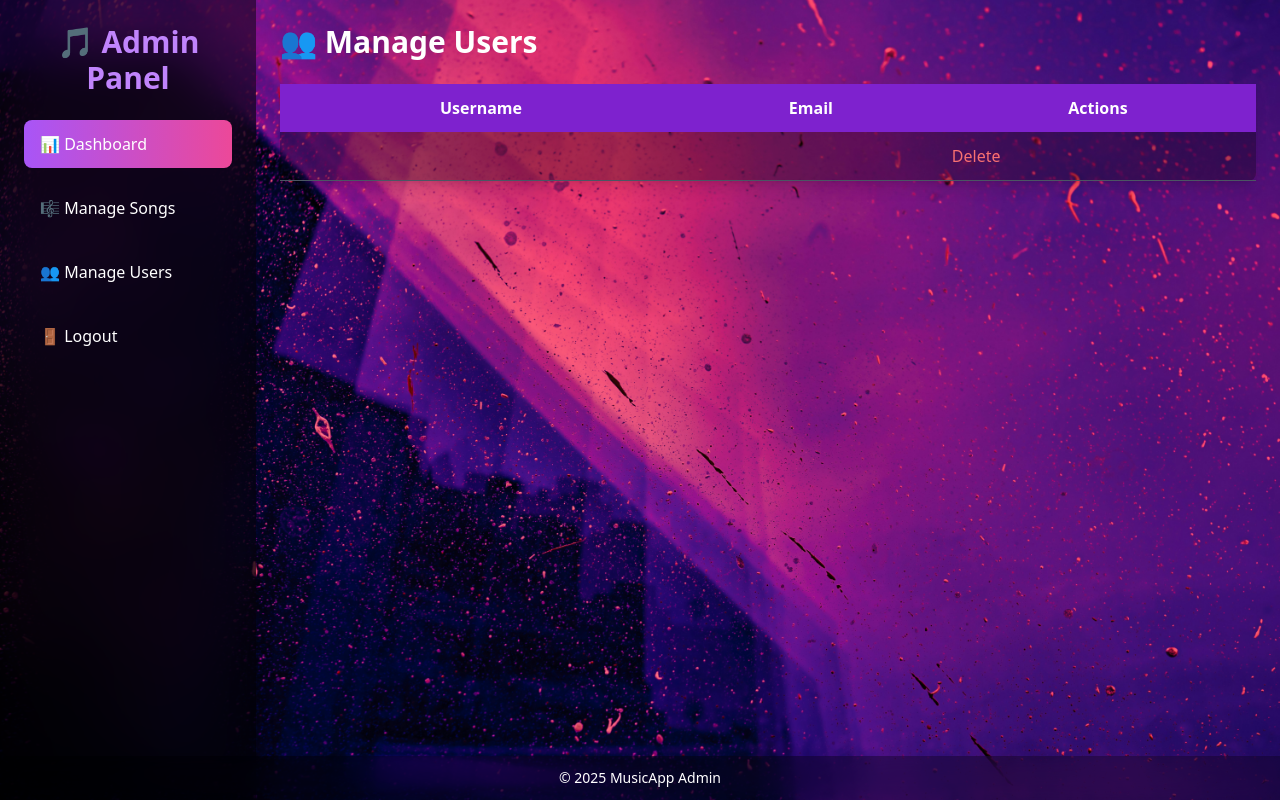
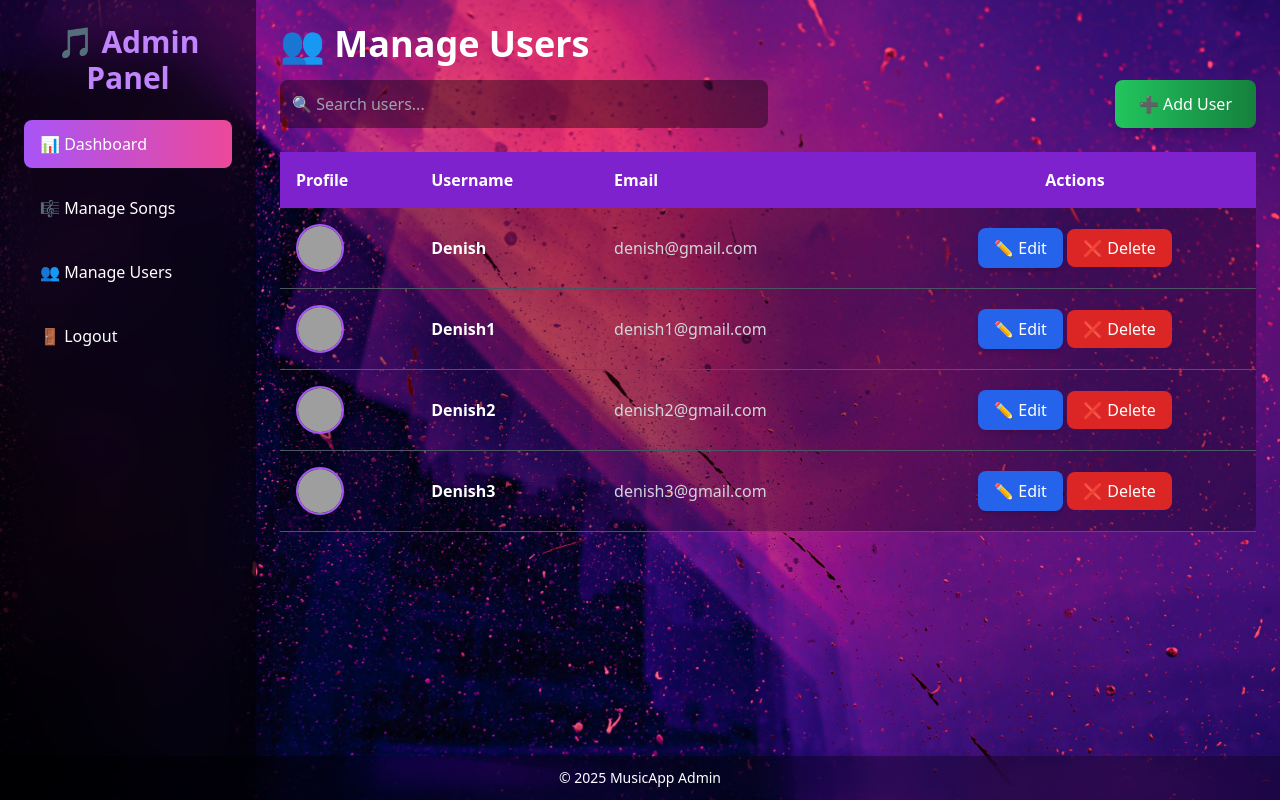
Before and after one commit to BoradDenish/django_music_app, a Django app: page /a/users in a window 1280 px wide. Run offline with Django 5.2, Linux system fonts and the light colour scheme; tables that the repository leaves empty hold one stand-in row (values such as "Sample post"); some libraries are stand-ins or nearby versions; grey boxes are pictures that could not be loaded.

Commit message:
design user add and edit model

```diff
--- a/music_admin/urls.py
+++ b/music_admin/urls.py
@@ -8,4 +8,10 @@
     path('dashboard', views.admin_dashboard, name='admin_dashboard'),
     path('songs', views.admin_songs, name='admin_songs'),
     path('users', views.admin_users, name='admin_users'),
+
+    path('user/delete/<int:id>', views.delete_user, name='delete_user'),
+
+    # path('songs/edit/<int:song_id>', views.edit_song, name='edit_song'),
+    # path('songs/delete/<int:song_id>', views.delete_song, name='delete_song'),
+    # path('songs/add', views.add_song, name='add_song'),
 ]
--- a/music_admin/views.py
+++ b/music_admin/views.py
@@ -81,9 +81,26 @@
     })
 
 def admin_songs(request):
-    songs = Song.objects.all()
+    # songs = Song.objects.all()
+    songs = [
+        {"title": "Blinding Lights", "artist": "The Weeknd", "cover": "songs/blinding_lights.jpg"},
+        {"title": "Levitating", "artist": "Dua Lipa", "cover": "songs/levitating.jpg"},
+        {"title": "Shape of You", "artist": "Ed Sheeran", "cover": "songs/shape_of_you.jpg"},
+        {"title": "Peaches", "artist": "Justin Bieber", "cover": "songs/peaches.jpg"},
+        {"title": "Save Your Tears", "artist": "The Weeknd", "cover": "songs/save_your_tears.jpg"},
+        {"title": "Watermelon Sugar", "artist": "Harry Styles", "cover": "songs/watermelon_sugar.jpg"},
+    ]
     return render(request, "admin/songs/admin_songs.html", {"songs": songs})
 
 def admin_users(request):
-    users = User.objects.all()
+    # users = User.objects.all()
+    users = [
+        {"id": 1, "username": "Denish", "email": "denish@gmail.com"},
+        {"id": 2, "username": "Denish1", "email": "denish1@gmail.com"},
+        {"id": 3, "username": "Denish2", "email": "denish2@gmail.com"},
+        {"id": 4, "username": "Denish3", "email": "denish3@gmail.com"}
+    ]
     return render(request, "admin/users/admin_users.html", {"users": users})
+
+def delete_user(request):
+    return render(request, "admin/users/admin_users.html")
--- a/templates/admin/users/admin_users.html
+++ b/templates/admin/users/admin_users.html
@@ -3,26 +3,123 @@
 {% block title %}Manage Users{% endblock %}
 
 {% block content %}
-<h1 class="text-3xl font-bold">👥 Manage Users</h1>
+<h1 class="text-4xl font-bold text-white">👥 Manage Users</h1>
 
-<table class="w-full mt-6 bg-black/30 rounded-lg shadow-lg">
+<!-- Add User Button -->
+<div class="mt-4 flex justify-between">
+    <input type="text" placeholder="🔍 Search users..."
+           class="w-1/2 p-3 rounded-lg bg-black/40 text-white focus:outline-none focus:ring-2 focus:ring-purple-500">
+
+    <button onclick="openModal('addUserModal')"
+            class="px-6 py-3 bg-gradient-to-r from-green-500 to-green-700 hover:scale-105 transition-transform text-white rounded-lg shadow-lg">
+        ➕ Add User
+    </button>
+</div>
+
+<!-- Users Table -->
+<div class="mt-6 overflow-x-auto">
+    <table class="w-full bg-black/30 rounded-lg shadow-lg">
         <thead>
-        <tr class="bg-purple-700 text-white">
-            <th class="p-3">Username</th>
-            <th class="p-3">Email</th>
-            <th class="p-3">Actions</th>
+            <tr class="bg-purple-700 text-white text-left">
+                <th class="p-4">Profile</th>
+                <th class="p-4">Username</th>
+                <th class="p-4">Email</th>
+                <th class="p-4 text-center">Actions</th>
             </tr>
         </thead>
         <tbody>
             {% for user in users %}
-        <tr class="border-b border-gray-600">
-            <td class="p-3">{{ user.username }}</td>
-            <td class="p-3">{{ user.email }}</td>
-            <td class="p-3">
-                <a href="{% url 'delete_user' user.id %}" class="text-red-400 hover:underline">Delete</a>
+            <tr class="border-b border-gray-600 hover:bg-black/50 transition">
+                <td class="p-4">
+                    <img src="{{ user.profile_picture.url|default:'/static/images/default_user.jpg' }}"
+                         alt="Profile Picture" class="w-12 h-12 rounded-full border-2 border-purple-500 shadow-md">
+                </td>
+
+                <td class="p-4 font-semibold">{{ user.username }}</td>
+
+                <td class="p-4 text-gray-300">{{ user.email }}</td>
+
+                <td class="p-4 text-center">
+                    <button onclick="openModal('editUserModal', '{{ user.username }}', '{{ user.email }}')"
+                            class="px-4 py-2 bg-blue-600 hover:bg-blue-700 text-white rounded-lg shadow-md">
+                        ✏️ Edit
+                    </button>
+                    <a href="{% url 'delete_user' user.id %}"
+                       class="px-4 py-2 bg-red-600 hover:bg-red-700 rounded-lg text-white transition">
+                        ❌ Delete
+                    </a>
                 </td>
             </tr>
             {% endfor %}
         </tbody>
     </table>
+</div>
+
+<!-- Add User Modal -->
+<div id="addUserModal" class="fixed inset-0 bg-black/60 flex items-center justify-center hidden">
+    <div class="bg-white/10 backdrop-blur-md p-6 rounded-lg w-96 shadow-xl transform transition-all scale-95">
+        <div class="flex justify-between items-center">
+            <h2 class="text-xl font-bold text-white">➕ Add User</h2>
+            <button onclick="closeModal('addUserModal')" class="text-white text-2xl">❌</button>
+        </div>
+        <input type="text" placeholder="Username" class="w-full mt-4 p-3 bg-black/30 text-white rounded-lg">
+        <input type="email" placeholder="Email" class="w-full mt-2 p-3 bg-black/30 text-white rounded-lg">
+        <input type="file" class="w-full mt-2 p-3 bg-black/30 text-white rounded-lg">
+        <div class="flex justify-between mt-4">
+            <button onclick="closeModal('addUserModal')"
+                    class="px-4 py-2 bg-gray-600 text-white rounded-lg shadow-md hover:bg-gray-700">
+                Cancel
+            </button>
+            <button class="px-4 py-2 bg-green-600 text-white rounded-lg shadow-md hover:bg-green-700">
+                Save
+            </button>
+        </div>
+    </div>
+</div>
+
+<!-- Edit User Modal -->
+<div id="editUserModal" class="fixed inset-0 bg-black/60 flex items-center justify-center hidden">
+    <div class="bg-white/10 backdrop-blur-md p-6 rounded-lg w-96 shadow-xl transform transition-all scale-95">
+        <div class="flex justify-between items-center">
+            <h2 class="text-xl font-bold text-white">✏️ Edit User</h2>
+            <button onclick="closeModal('editUserModal')" class="text-white text-2xl">❌</button>
+        </div>
+        <input type="text" id="editUsername" class="w-full mt-4 p-3 bg-black/30 text-white rounded-lg">
+        <input type="email" id="editEmail" class="w-full mt-2 p-3 bg-black/30 text-white rounded-lg">
+        <input type="file" class="w-full mt-2 p-3 bg-black/30 text-white rounded-lg">
+        <div class="flex justify-between mt-4">
+            <button onclick="closeModal('editUserModal')"
+                    class="px-4 py-2 bg-gray-600 text-white rounded-lg shadow-md hover:bg-gray-700">
+                Cancel
+            </button>
+            <button class="px-4 py-2 bg-blue-600 text-white rounded-lg shadow-md hover:bg-blue-700">
+                Update
+            </button>
+        </div>
+    </div>
+</div>
+
+<!-- JavaScript for Modals -->
+<script>
+    function openModal(modalId, username = '', email = '') {
+        let modal = document.getElementById(modalId);
+        modal.classList.remove('hidden');
+        modal.querySelector('.transform').classList.add('scale-100');
+        modal.querySelector('.transform').classList.remove('scale-95');
+
+        if (modalId === 'editUserModal') {
+            document.getElementById('editUsername').value = username;
+            document.getElementById('editEmail').value = email;
+        }
+    }
+
+    function closeModal(modalId) {
+        let modal = document.getElementById(modalId);
+        modal.querySelector('.transform').classList.add('scale-95');
+        modal.querySelector('.transform').classList.remove('scale-100');
+
+        setTimeout(() => modal.classList.add('hidden'), 200);
+    }
+</script>
+
 {% endblock %}
```
Lines whose indentation alone changed are shown as unchanged.
